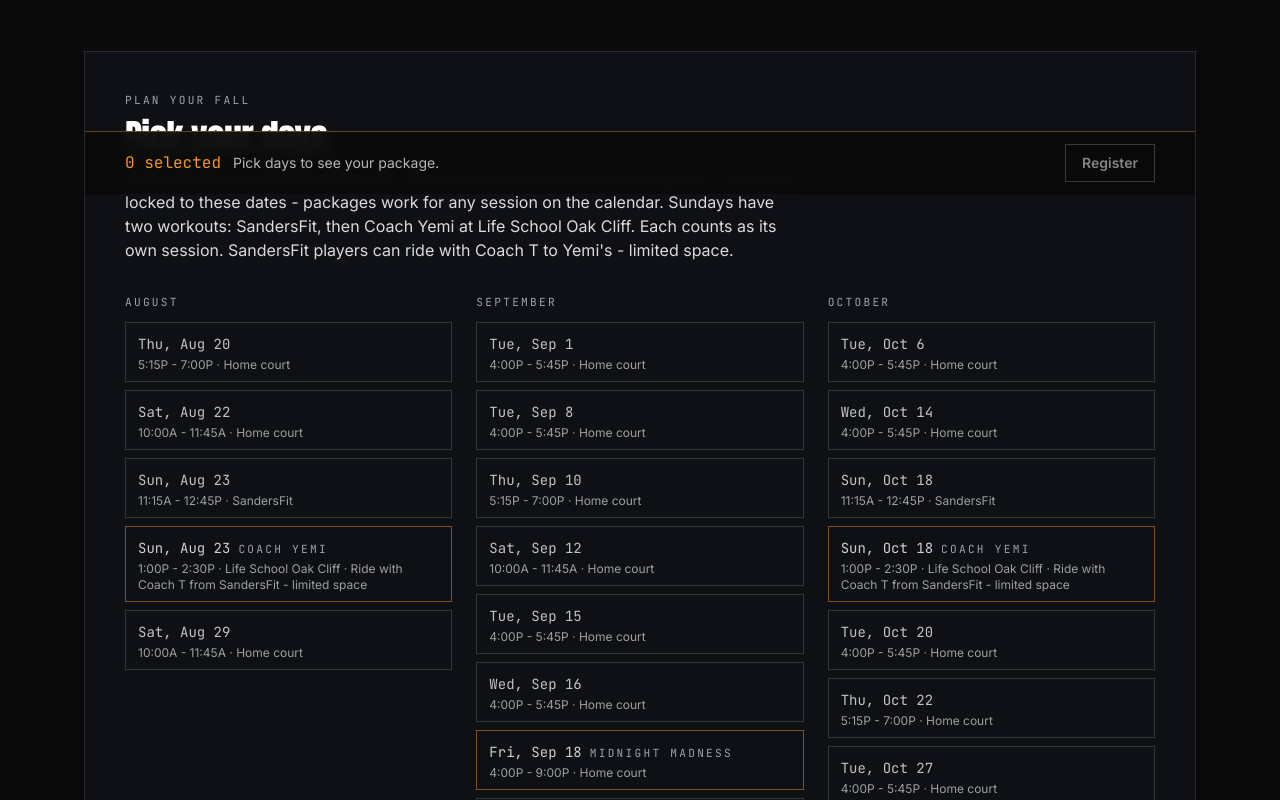
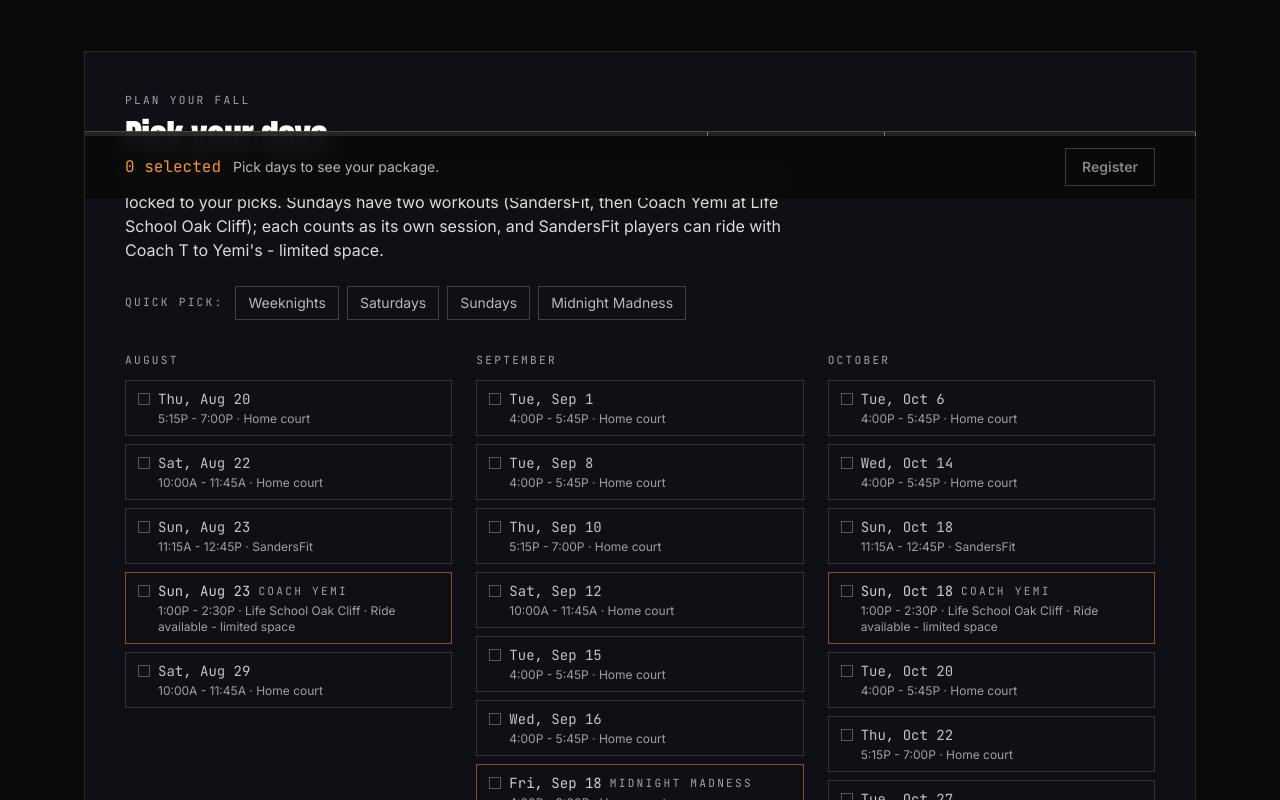
Before and after one commit to btctc/btcballers-fit, a Next.js app: page /programs in a window 1280 px wide. Shown: the part 1100-1900 px from the top of the page. Built offline with nearby package versions, Linux system fonts and the light colour scheme.

Commit message:
Planner UX: quick-pick groups, checkboxes on chips, month pick counts, package progress track

```diff
--- a/src/components/SeasonPlanner.tsx
+++ b/src/components/SeasonPlanner.tsx
@@ -12,6 +12,15 @@ const MONTH_NAMES: Record<string, string> = {
   "11": "November",
   "12": "December",
 };
+
+type QuickGroup = { label: string; match: (s: FallSession) => boolean };
+
+const QUICK_GROUPS: QuickGroup[] = [
+  { label: "Weeknights", match: (s) => !s.mm && ["Tue", "Wed", "Thu"].some((d) => s.label.startsWith(d)) },
+  { label: "Saturdays", match: (s) => s.label.startsWith("Sat") },
+  { label: "Sundays", match: (s) => s.label.startsWith("Sun") },
+  { label: "Midnight Madness", match: (s) => !!s.mm },
+];
 
 function groupByMonth(sessions: FallSession[]) {
   const groups: Record<string, FallSession[]> = {};
@@ -31,6 +40,16 @@ export default function SeasonPlanner() {
       const next = new Set(prev);
       if (next.has(key)) next.delete(key);
       else next.add(key);
+      return next;
+    });
+  };
+
+  const toggleGroup = (g: QuickGroup) => {
+    const keys = fallSessions.filter(g.match).map((s) => s.key);
+    setPicked((prev) => {
+      const next = new Set(prev);
+      const allOn = keys.every((k) => next.has(k));
+      keys.forEach((k) => (allOn ? next.delete(k) : next.add(k)));
       return next;
     });
   };
@@ -120,24 +139,64 @@ export default function SeasonPlanner() {
     return `mailto:${site.email}?subject=${subject}&body=${body}`;
   };
 
+  const progressPct = Math.min(count / 25, 1) * 100;
+
   return (
     <div className="border border-white/10 bg-btc-dim p-8 md:p-10">
       <div className="label text-btc-orange mb-3">Plan your fall</div>
       <h3 className="display text-4xl mb-3">Pick your days.</h3>
       <p className="text-btc-white/85 max-w-2xl">
-        Tap the sessions your kid can make. The counter tells you which package fits. You&apos;re
-        not locked to these dates - packages work for any session on the calendar. Sundays have
-        two workouts: SandersFit, then Coach Yemi at Life School Oak Cliff. Each counts as its
-        own session. SandersFit players can ride with Coach T to Yemi&apos;s - limited space.
+        Tap the sessions your kid can make - the counter shows which package fits. You&apos;re not
+        locked to your picks. Sundays have two workouts (SandersFit, then Coach Yemi at Life
+        School Oak Cliff); each counts as its own session, and SandersFit players can ride with
+        Coach T to Yemi&apos;s - limited space.
       </p>
+
+      <div className="mt-6 flex flex-wrap items-center gap-2">
+        <span className="label text-btc-white/50 mr-1">Quick pick:</span>
+        {QUICK_GROUPS.map((g) => {
+          const keys = fallSessions.filter(g.match).map((s) => s.key);
+          const allOn = keys.length > 0 && keys.every((k) => picked.has(k));
+          return (
+            <button
+              key={g.label}
+              type="button"
+              onClick={() => toggleGroup(g)}
+              aria-pressed={allOn}
+              className={`px-3 py-1.5 text-sm border transition ${
+                allOn
+                  ? "border-btc-orange bg-btc-orange/15 text-btc-white"
+                  : "border-white/20 text-btc-white/70 hover:border-btc-orange/60 hover:text-btc-white"
+              }`}
+            >
+              {g.label}
+            </button>
+          );
+        })}
+        {count > 0 ? (
+          <button
+            type="button"
+            onClick={() => setPicked(new Set())}
+            className="px-3 py-1.5 text-sm text-btc-white/50 hover:text-btc-orange transition"
+          >
+            Clear all
+          </button>
+        ) : null}
+      </div>
 
       <div className="mt-8 grid gap-6 md:grid-cols-2 lg:grid-cols-3">
         {MONTH_ORDER.map((m) => {
           const sessions = groups[m];
           if (!sessions?.length) return null;
+          const monthPicked = sessions.filter((s) => picked.has(s.key)).length;
           return (
             <div key={m}>
-              <div className="label mb-3">{MONTH_NAMES[m]}</div>
+              <div className="label mb-3 flex items-baseline justify-between">
+                <span>{MONTH_NAMES[m]}</span>
+                {monthPicked > 0 ? (
+                  <span className="mono text-btc-orange normal-case">{monthPicked} picked</span>
+                ) : null}
+              </div>
               <ul className="space-y-2">
                 {sessions.map((s) => {
                   const on = picked.has(s.key);
@@ -158,18 +217,22 @@ export default function SeasonPlanner() {
                         aria-pressed={on}
                         className={`${base} ${cls}`}
                       >
-                        <span className="mono text-sm">
+                        <span className="mono text-sm flex items-center gap-2">
+                          <span
+                            aria-hidden="true"
+                            className={`inline-block w-3 h-3 border shrink-0 ${
+                              on ? "bg-btc-orange border-btc-orange" : "border-white/30"
+                            }`}
+                          />
                           {s.label}
                           {s.mm ? (
-                            <span className="label text-btc-orange ml-2">Midnight Madness</span>
+                            <span className="label text-btc-orange">Midnight Madness</span>
                           ) : null}
-                          {s.yemi ? (
-                            <span className="label text-btc-orange ml-2">Coach Yemi</span>
-                          ) : null}
+                          {s.yemi ? <span className="label text-btc-orange">Coach Yemi</span> : null}
                         </span>
-                        <span className="block text-xs text-btc-white/60 mt-0.5">
+                        <span className="block text-xs text-btc-white/60 mt-0.5 pl-5">
                           {s.time} &middot; {s.where}
-                          {s.yemi ? " · Ride with Coach T from SandersFit - limited space" : ""}
+                          {s.yemi ? " · Ride available - limited space" : ""}
                         </span>
                       </button>
                     </li>
@@ -181,7 +244,21 @@ export default function SeasonPlanner() {
         })}
       </div>
 
-      <div className="sticky bottom-0 mt-10 -mx-8 md:-mx-10 -mb-8 md:-mb-10 px-8 md:px-10 py-3 bg-btc-black/95 backdrop-blur border-t border-btc-orange/40 flex flex-wrap items-center gap-x-6 gap-y-2 justify-between">
+      <div className="sticky bottom-0 mt-10 -mx-8 md:-mx-10 -mb-8 md:-mb-10 bg-btc-black/95 backdrop-blur border-t border-btc-orange/40">
+        <div className="relative h-1 bg-white/10" aria-hidden="true">
+          <div
+            className="absolute inset-y-0 left-0 bg-btc-orange transition-all"
+            style={{ width: `${progressPct}%` }}
+          />
+          {fallPackages.map((p) => (
+            <span
+              key={p.id}
+              className={`absolute top-0 h-full w-px ${count >= p.sessions ? "bg-btc-black" : "bg-white/40"}`}
+              style={{ left: `${(p.sessions / 25) * 100}%` }}
+            />
+          ))}
+        </div>
+        <div className="px-8 md:px-10 py-3 flex flex-wrap items-center gap-x-6 gap-y-2 justify-between">
           <div className="flex flex-wrap items-baseline gap-x-3 gap-y-1 min-w-0">
             <span className="mono text-btc-orange whitespace-nowrap">{count} selected</span>
             <span className="text-sm text-btc-white/70 truncate">
@@ -227,5 +304,6 @@ export default function SeasonPlanner() {
           </div>
         </div>
       </div>
+    </div>
   );
 }
```
Lines whose indentation alone changed are shown as unchanged.
